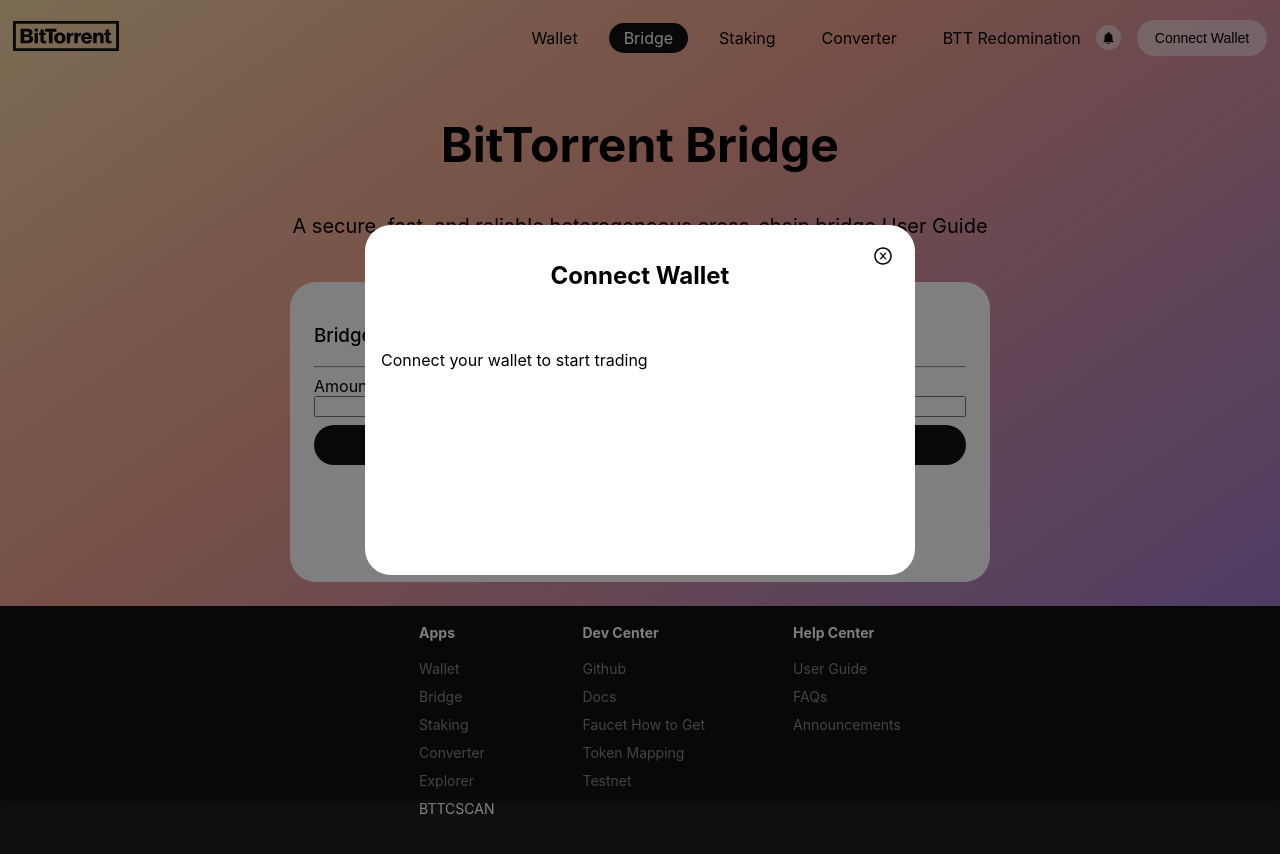
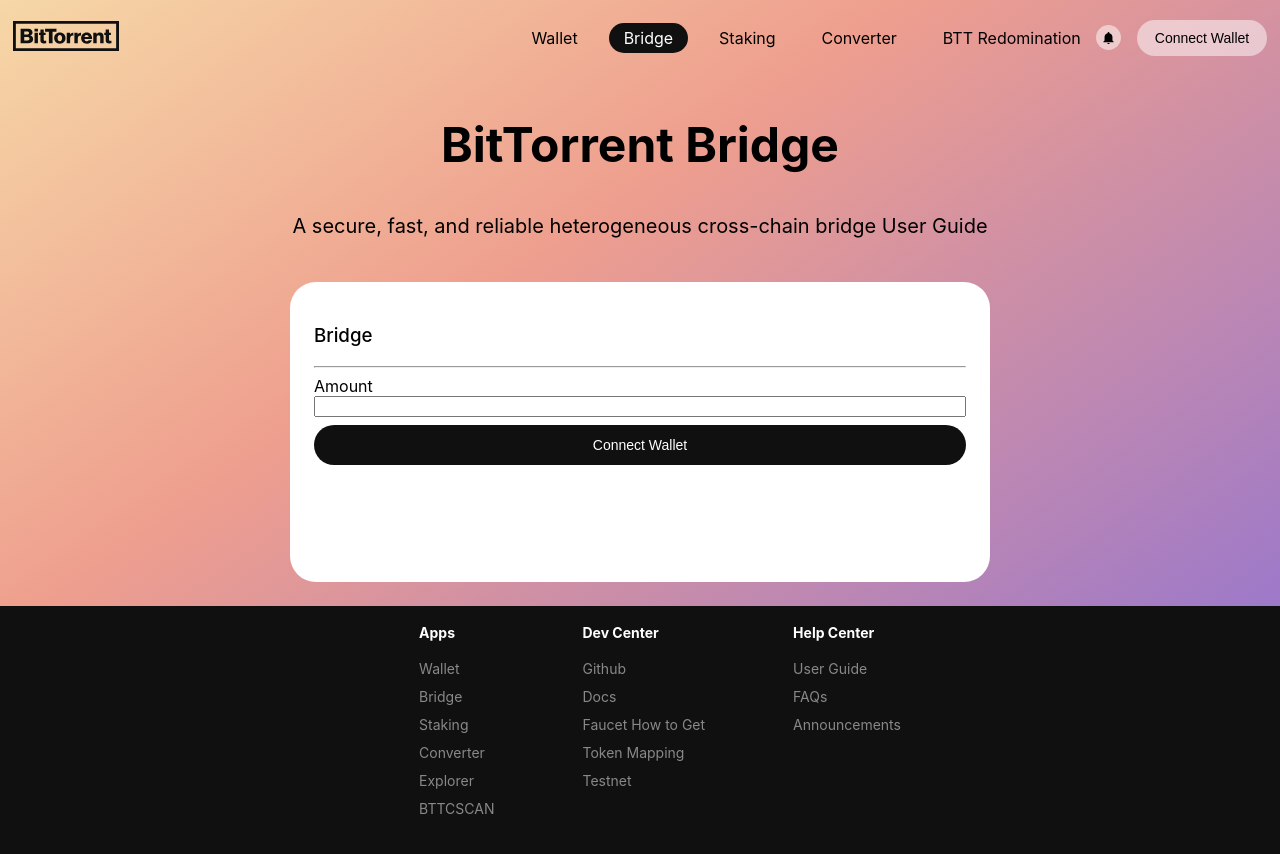
Before and after one commit to TimmyIsANerd/bridge-page, a Next.js app: page / in a window 1280 px wide. Shown: the top 854 px of the page. Built offline with nearby package versions, Linux system fonts and the light colour scheme.

Commit message:
added context to show/hide modal

```diff
--- a/pages/index.js
+++ b/pages/index.js
@@ -1,40 +1,35 @@
-import Head from 'next/head'
-import { useState } from 'react';
-import Bridge from './components/Bridge';
-import Footer from './components/Footer';
-import Navbar from './components/Navbar';
-import styled from 'styled-components';
-import Header from './components/Header';
-import Modal from './components/Modal';
+import React, { useContext } from 'react';
+import { GlobalContext } from '../context/globalContext';
+import Bridge from "./components/Bridge";
+import Footer from "./components/Footer";
+import Navbar from "./components/Navbar";
+import styled from "styled-components";
+import Header from "./components/Header";
+import Modal from "./components/Modal";
 
 const BridgeContainer = styled.div`
-  display:flex;
-  flex-direction:column;
-  justify-content:center;
-  align-items:center;
-  width:100%;
+  display: flex;
+  flex-direction: column;
+  justify-content: center;
+  align-items: center;
+  width: 100%;
 `;
 
+function Home() {
 
-function Home() {
-  const [modal, setModal] = useState(false);
+  const {showModal} = useContext(GlobalContext);
 
-  return(
+  return (
     <>
-      <Head>
-        {/* Change Page Title Here */}
-        <title>Bridge Page</title>
-      </Head>
       <Navbar />
-      <Modal />
+      {showModal ? <Modal/> : null}
       <BridgeContainer>
         <Header />
         <Bridge />
       </BridgeContainer>
       <Footer />
     </>
-  )
+  );
 }
 
-
 export default Home;
```
